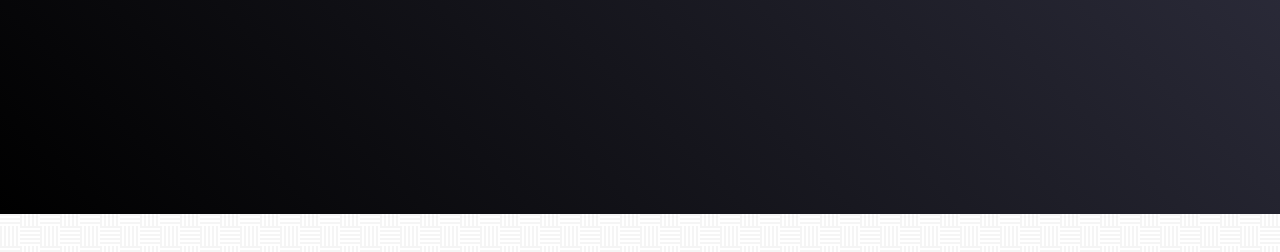
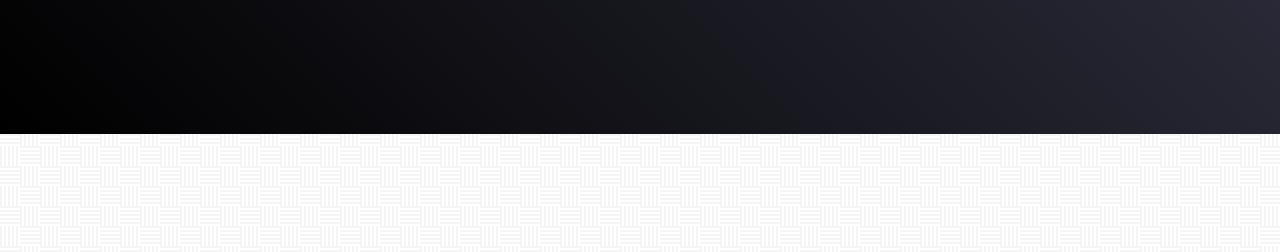
Before and after one commit to rafa-ribeiro/rafa-ribeiro.github.io, a plain HTML site: page index.html in a window 1280 px wide. Shown: the part 234-486 px from the top of the page. Drawn offline with Linux system fonts and the light colour scheme.

Commit message:
Alterando altura do header

```diff
--- a/css/style.css
+++ b/css/style.css
@@ -37,7 +37,7 @@ body {
 
 /*   background-color: #000000; */
   width: 100vw;
-  height: 30vh;
+  height: 20vh;
 /*   position: relative; */
 /*   display: block; */
   padding: 7.75em 0 5.25em; /* levar isso para uma div interna */
```
